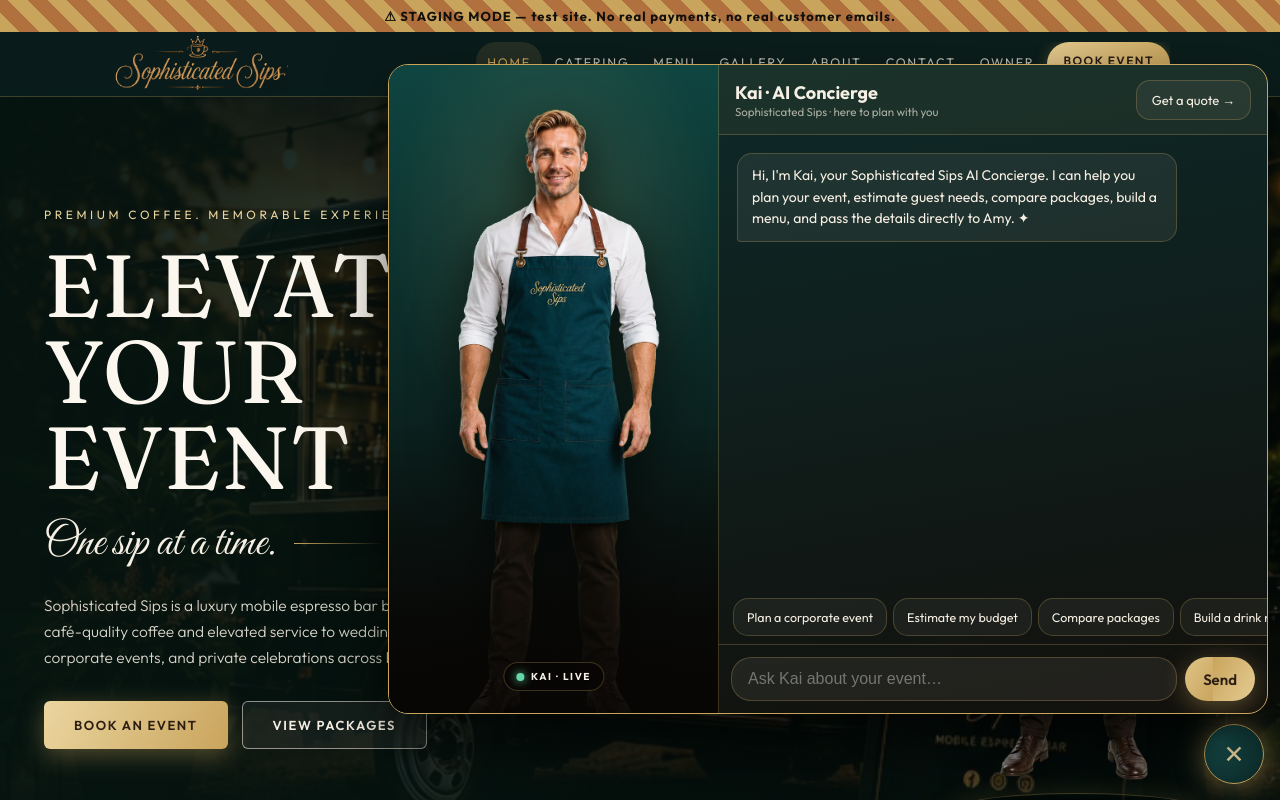
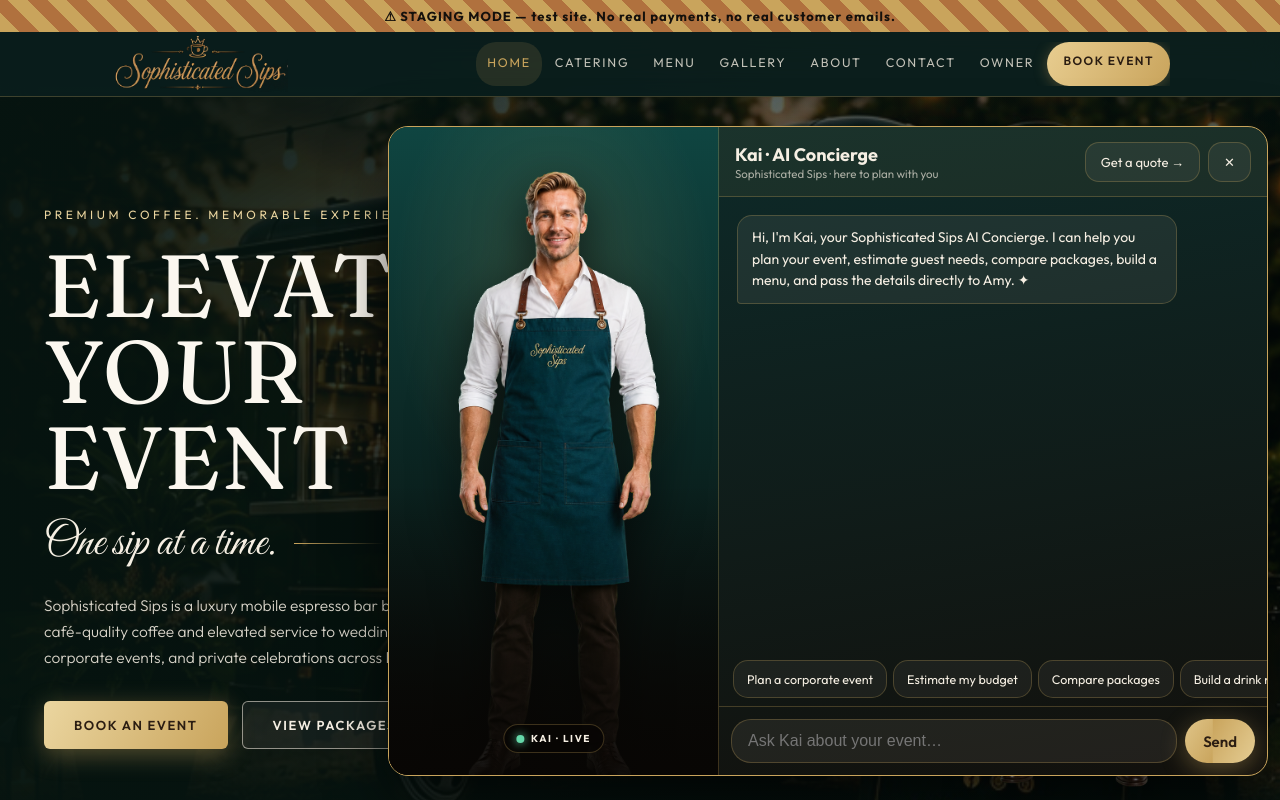
Before and after one commit to Vanguard-Global-Logistics/Sophisticated-Sips-WEBSITE, a Next.js app: page / in a window 1280 px wide. Both pictures are taken after a click on the button "Talk to Kai". Shown: the top 800 px of the page. Built offline with nearby package versions, Linux system fonts and the light colour scheme; no server answers; the database is empty.

Commit message:
Anchor Kai to hero border and remove duplicate launcher
Place Kai at the hero's bottom edge, remove the artificial oval shadow and duplicate floating launcher, and preserve chat access with an in-dialog close control.

```diff
--- a/src/app/globals.css
+++ b/src/app/globals.css
@@ -204,7 +204,7 @@
 .chat-in input{flex:1;background:rgba(246,239,227,.07);border:1px solid var(--line);border-radius:20px;
   padding:12px 16px;color:var(--cream);font-size:16px;min-width:0}
 .chat-in input:focus{outline:none;border-color:var(--gold)}
-.chat.kai-window{width:min(880px,calc(100vw - 28px));height:min(650px,82dvh);display:grid;
+.chat.kai-window{bottom:calc(24px + env(safe-area-inset-bottom));width:min(880px,calc(100vw - 28px));height:min(650px,82dvh);display:grid;
   grid-template-columns:minmax(250px,330px) 1fr;overflow:hidden}
 .kai-portrait-window{position:relative;overflow:hidden;border-right:1px solid var(--line);
   background:radial-gradient(70% 55% at 50% 25%,rgba(201,164,92,.18),transparent 70%),linear-gradient(180deg,#0f4541,#080604)}
@@ -274,7 +274,7 @@
 .nav-book:hover{box-shadow:0 4px 20px rgba(201,164,92,.55)}
 
 /* cinematic hero */
-.hero2{position:relative;min-height:88vh;display:flex;align-items:center;overflow:hidden;background:#0A1D18}
+.hero2{position:relative;min-height:88vh;display:flex;align-items:flex-end;overflow:hidden;background:#0A1D18}
 .hero2-bg{position:absolute;inset:0;background-size:cover;background-position:72% center;
   animation:kenburns 26s ease-in-out infinite alternate;will-change:transform}
 @keyframes kenburns{from{transform:scale(1.02)}to{transform:scale(1.1) translateX(-1.5%)}}
@@ -389,11 +389,7 @@
 .kai-character{position:relative;z-index:2;height:650px;align-self:end;overflow:hidden;min-width:290px}
 .kai-character:before{content:"";position:absolute;inset:10% 2% 0;border-radius:50% 50% 12px 12px;
   background:radial-gradient(circle at 50% 28%,rgba(201,164,92,.2),transparent 54%);filter:blur(8px)}
-.kai-character:after{content:"";position:absolute;z-index:1;left:50%;bottom:13px;width:78%;height:38px;
-  transform:translateX(-50%);border-radius:50%;pointer-events:none;
-  background:radial-gradient(ellipse at center,rgba(0,0,0,.82) 0%,rgba(0,0,0,.5) 42%,transparent 72%);
-  border-top:1px solid rgba(201,164,92,.34);box-shadow:0 -4px 22px rgba(201,164,92,.12)}
-.kai-character img{position:absolute;z-index:2;left:50%;bottom:-3%;height:103%;width:auto;max-width:none;
+.kai-character img{position:absolute;z-index:2;left:50%;bottom:-4%;height:103%;width:auto;max-width:none;
   transform:translateX(-50%);filter:drop-shadow(0 22px 28px rgba(0,0,0,.7))}
 .kai-status{position:absolute;z-index:3;top:92px;right:4px;display:flex;align-items:center;
   gap:8px;white-space:nowrap;padding:8px 13px;border:1px solid var(--line);border-radius:999px;
--- a/src/components/ai/Concierge.tsx
+++ b/src/components/ai/Concierge.tsx
@@ -86,12 +86,6 @@
 
   return (
     <>
-      <button className="fab" onClick={() => setOpen(!open)}
-        aria-label={open ? "Close Kai AI Concierge" : "Open Kai AI Concierge"} aria-expanded={open}>
-        {open
-          ? <span className="kai-x">✕</span>
-          : <Image src="/brand/kai-ai-assistant.png" alt="" width={864} height={1821} sizes="60px" />}
-      </button>
       {open && (
         <div className="chat kai-window" role="dialog" aria-label="Kai AI Concierge">
           <div className="kai-portrait-window">
@@ -110,7 +104,10 @@
                 <b style={{ fontSize: 18 }}>Kai · AI Concierge</b>
                 <div style={{ fontSize: 11.5, opacity: 0.65 }}>Sophisticated Sips · here to plan with you</div>
               </div>
-              <button className="mini-btn" onClick={() => { setOpen(false); router.push("/book"); }}>Get a quote →</button>
+              <div style={{ display: "flex", gap: 8, alignItems: "center" }}>
+                <button className="mini-btn" onClick={() => { setOpen(false); router.push("/book"); }}>Get a quote →</button>
+                <button className="mini-btn" onClick={() => setOpen(false)} aria-label="Close Kai AI Concierge">✕</button>
+              </div>
             </div>
             <div className="chat-body" ref={bodyRef} aria-live="polite">
               {msgs.map((m, i) => (
```
